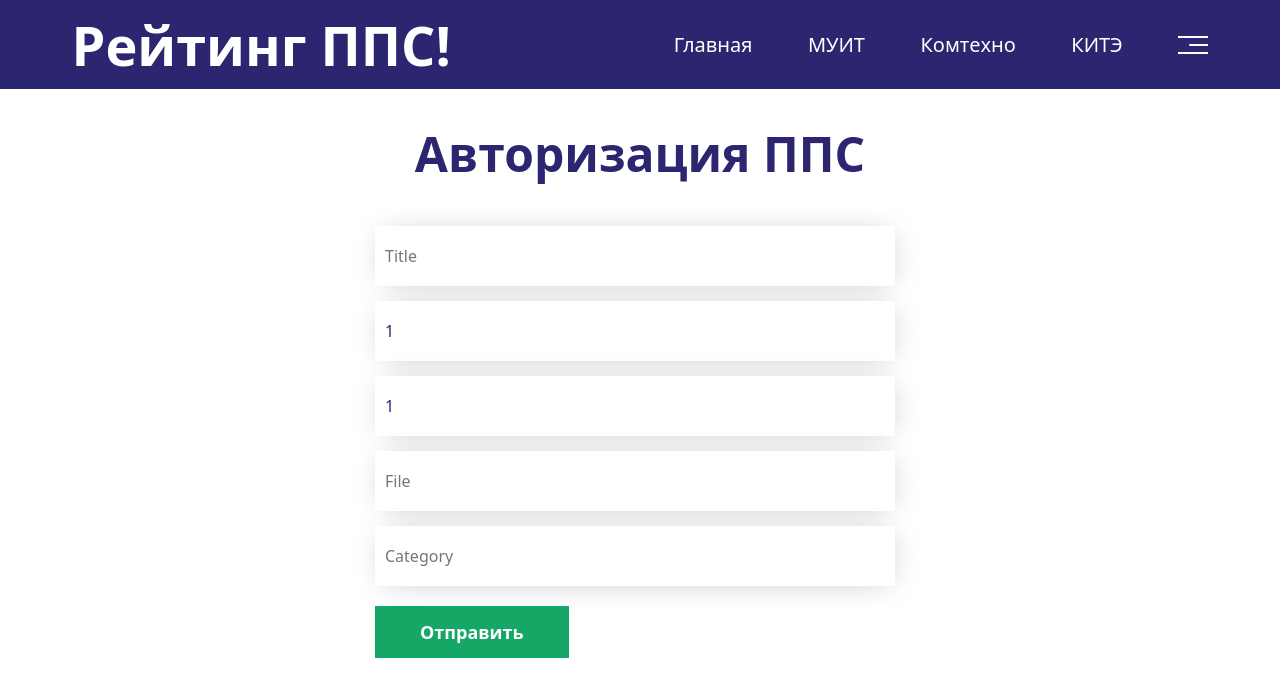
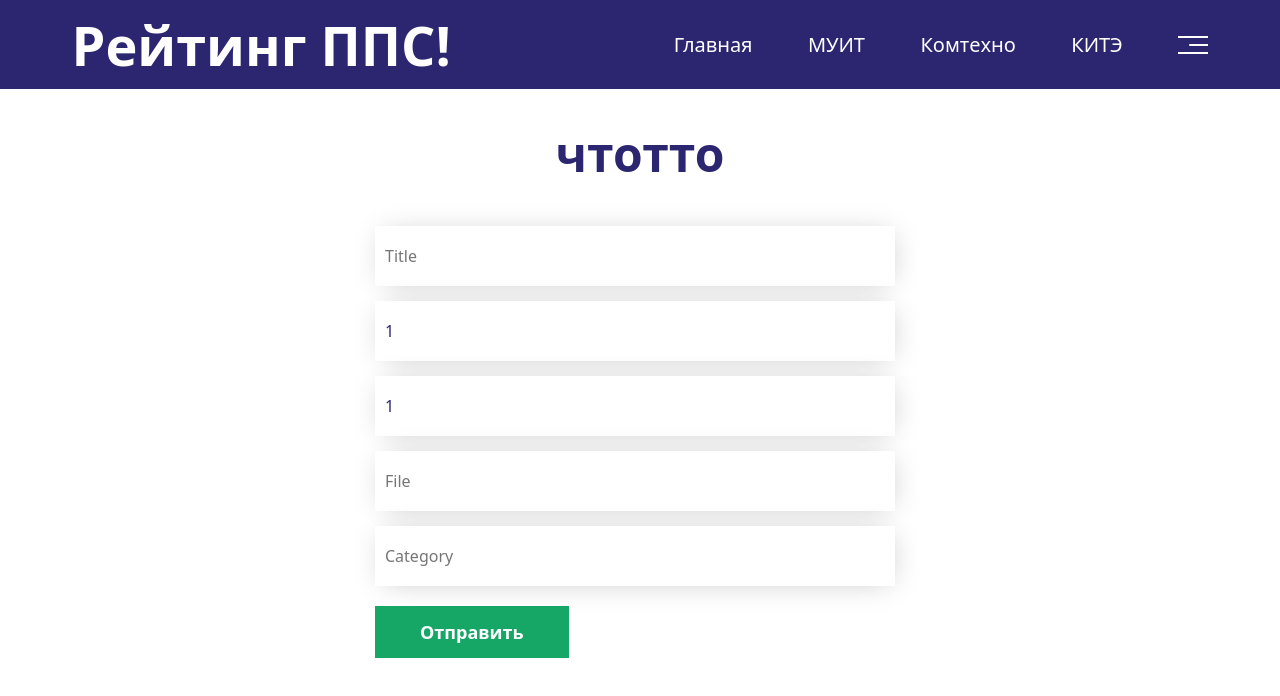
Before and after one commit to MFQ7aq/For_College-, a React (Vite) app: page /AuthorizationPPS in a window 1280 px wide. Shown: the top 696 px of the page. Built offline with nearby package versions, Linux system fonts and the light colour scheme.

Commit message:
20.02 Добавление отправки чегото

```diff
--- a/src/pages/home/AuthorizationPPS.jsx
+++ b/src/pages/home/AuthorizationPPS.jsx
@@ -34,7 +34,7 @@ function AuthorizationPPS() {
         <NavBar/>
       </div>
       <div className="main">
-        <div className="title__contain"><h2 className="Edu__text-L center">Авторизация ППС</h2></div>
+        <div className="title__contain"><h2 className="Edu__text-L center">чтотто</h2></div>
         <div className="auth__contain">
           <form onSubmit={handleSubmit}>
             <input type="text" className="auth__input Montherat" value={title} onChange={e => setTitle(e.target.value)} placeholder="Title" />
```
